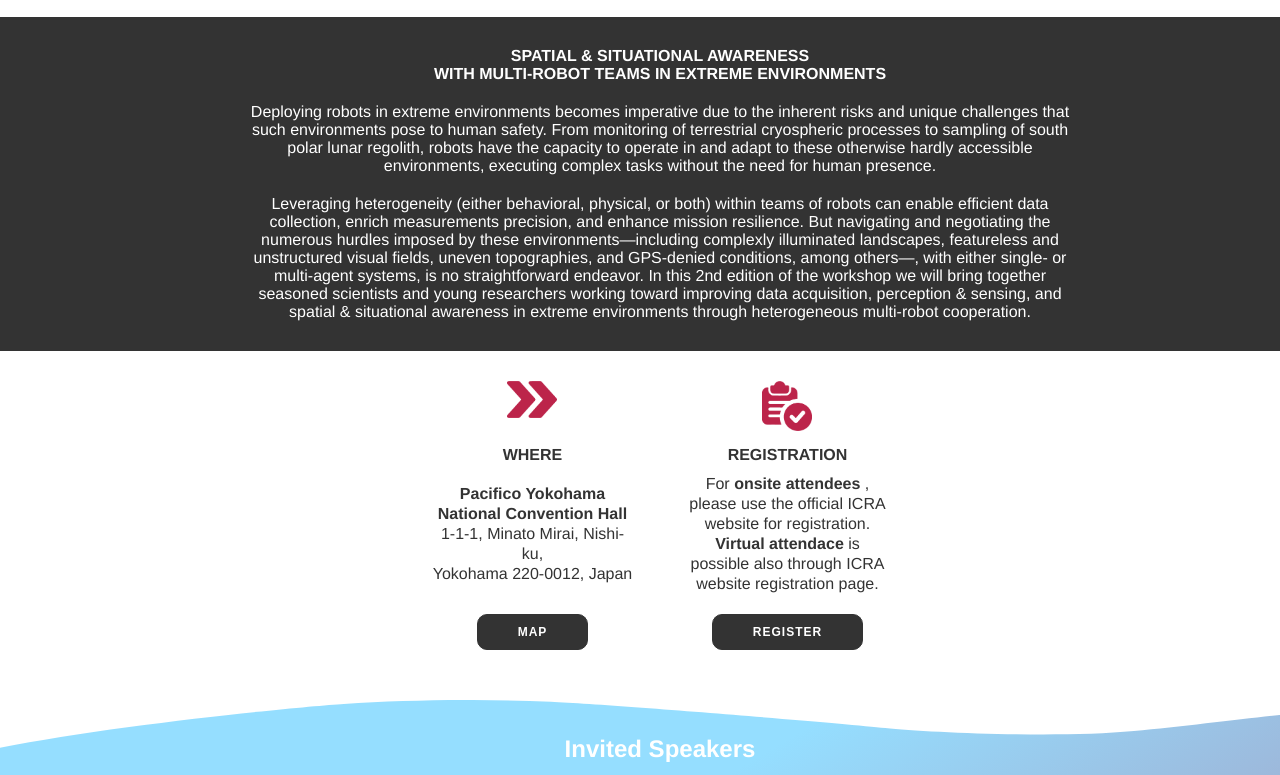
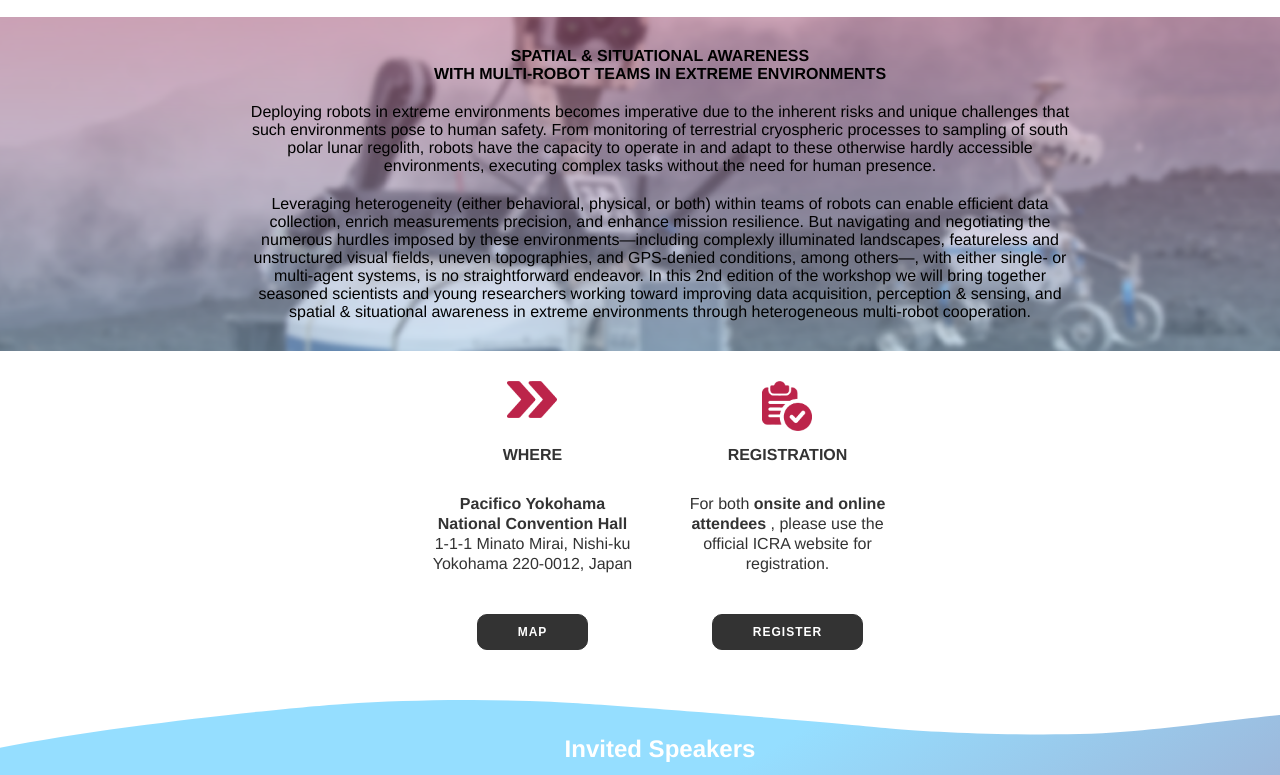
Before and after one commit to hermes-multibot/hermes-multibot.github.io, a plain HTML site: page 2024.html in a window 1280 px wide. Shown: the part 459-1234 px from the top of the page. Drawn offline with Linux system fonts and the light colour scheme.

Commit message:
scope update

```diff
--- a/2024.html
+++ b/2024.html
@@ -55,7 +55,6 @@
             <div class="scope-text">
                 <h4>Spatial & Situational Awareness <br> with Multi-Robot Teams in Extreme Environments</h4>
                 <p>Deploying robots in extreme environments becomes imperative due to the inherent risks and unique challenges that such environments pose to human safety. From monitoring of terrestrial cryospheric processes to sampling of south polar lunar regolith, robots have the capacity to operate in and adapt to these otherwise hardly accessible environments, executing complex tasks without the need for human presence.</p>
-
                 <p>Leveraging heterogeneity (either behavioral, physical, or both) within teams of robots can enable efficient data collection, enrich measurements precision, and enhance mission resilience. But navigating and negotiating the numerous hurdles imposed by these environments—including complexly illuminated landscapes, featureless and unstructured visual fields, uneven topographies, and GPS-denied conditions, among others—, with either single- or multi-agent systems, is no straightforward endeavor. In this 2nd edition of the workshop we will bring together seasoned scientists and young researchers working toward improving data acquisition, perception & sensing, and spatial & situational awareness in extreme environments through heterogeneous multi-robot cooperation.</p>
             </div>
         </section>
@@ -68,7 +67,7 @@
                 </div>
                 <div class="dgi-info">
                     <p style="font-weight: bold;">Pacifico Yokohama National Convention Hall</p>
-                    <p>1-1-1, Minato Mirai, Nishi-ku,</p>
+                    <p>1-1-1 Minato Mirai, Nishi-ku</p>
                     <p>Yokohama 220-0012, Japan</p>
                 </div>
                 <a href="https://goo.gl/maps/D1WyKvqyvuefXUba7" target="_blank">
@@ -81,8 +80,7 @@
                     <p>Registration</p>
                 </div>
                 <div class="dgi-info">
-                    <p>For <span style="font-weight: bold;">onsite attendees</span> , please use the official ICRA website for registration.</p>
-                    <p><span style="font-weight: bold;">Virtual attendace</span> is possible also through ICRA website registration page. </p>
+                    <p>For both <span style="font-weight: bold;">onsite and online attendees</span> , please use the official ICRA website for registration.</p>
                 </div>
                 <a href="https://www.icra2023.org/registration" target="_blank">
                     <button class="dgi-button">Register</button>
--- a/2024_style.css
+++ b/2024_style.css
@@ -64,10 +64,22 @@ button:hover {
 
 #scope {
   background-color: var(--hermes-text);
-  /* background-image: url("./img/robots.jpg");
+  background-image: url("./img/2024/dlr_arches2.png");
+  background-blend-mode: lighten;
+  /*  normal	This is default. Sets the blending mode to normal
+        multiply	Sets the blending mode to multiply
+        screen	Sets the blending mode to screen
+        overlay	Sets the blending mode to overlay
+        darken	Sets the blending mode to darken
+        lighten	Sets the blending mode to lighten
+        color-dodge	Sets the blending mode to color-dodge
+        saturation	Sets the blending mode to saturation
+        color	Sets the blending mode to color
+        luminosity	Sets the blending mode to luminosity
+    */
   background-size: cover;
-  background-position: center; */
-  color: white;
+  background-position: center;
+  color: black;
   height: auto;
   width: 100%;
   display: flex;
@@ -90,7 +102,7 @@ button:hover {
 
 #scope .scope-text p{
   padding: 10px 0;
-  text-shadow: 1px 1px var(--hermes-text);
+  /* text-shadow: 1px 1px var(--hermes-text); */
   text-align: center;
 }
 
```
Also changed, not shown: img/2024/dlr_arches2.png (added), 1 other file.
